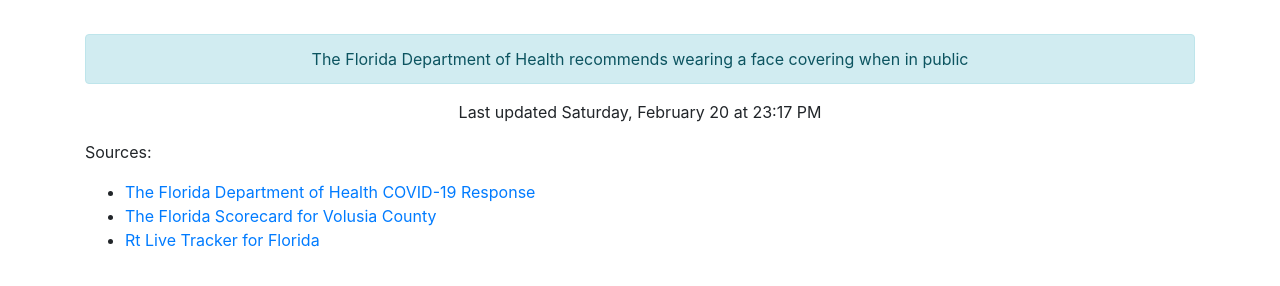
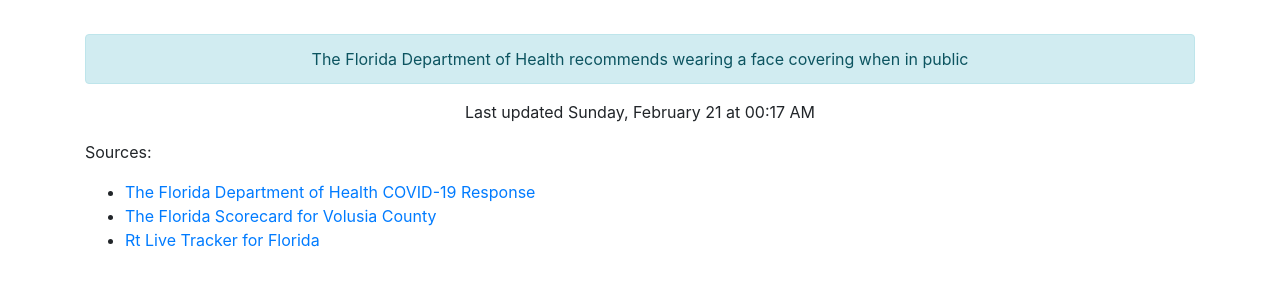
Before and after one commit to thinkjson/timeforchurch, a Jekyll site: the page built from index.md, in a window 1280 px wide. Shown: the part 544-830 px from the top of the page. Built offline with Jekyll 4.4.1, drawn with Linux system fonts in a browser that asks for light colours; our own code applies the rules of GitHub Pages for plain Markdown files.

Commit message:
Updating data

```diff
--- a/_includes/data.html
+++ b/_includes/data.html
@@ -10,4 +10,4 @@
     <div class="outcome text-success">YES</div>
     <div class="alert alert-info" role="alert">The Florida Department of Health recommends wearing a face covering when in public</div>
 
-    <p>Last updated Saturday, February 20 at 23:17 PM</p>
+    <p>Last updated Sunday, February 21 at 00:17 AM</p>
```
